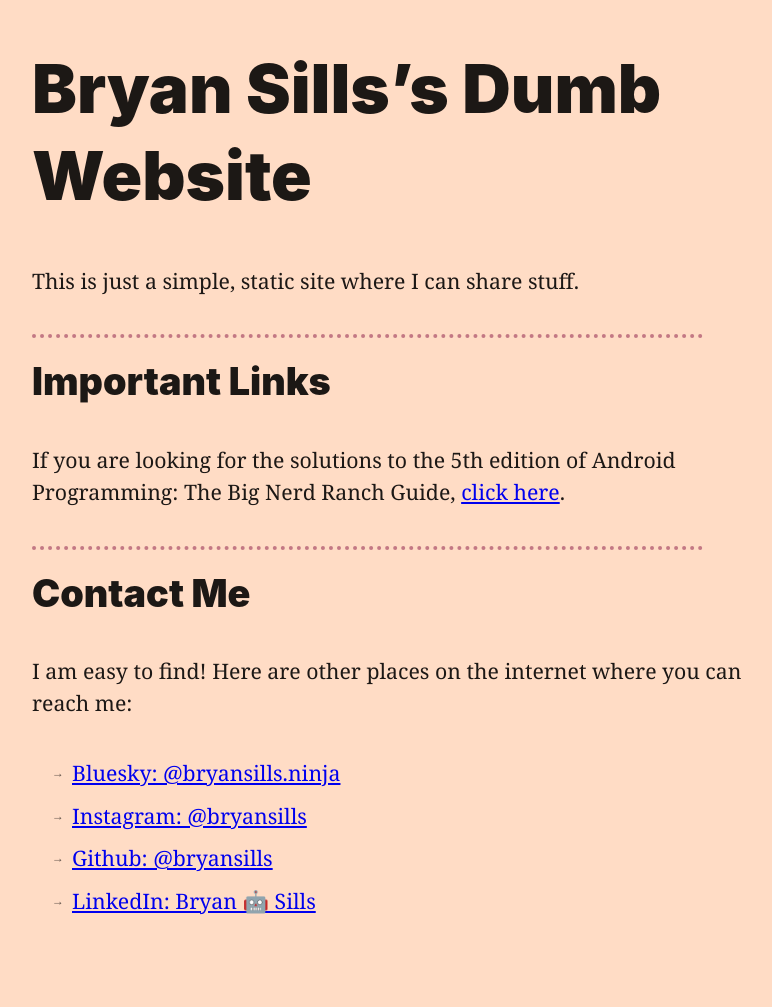
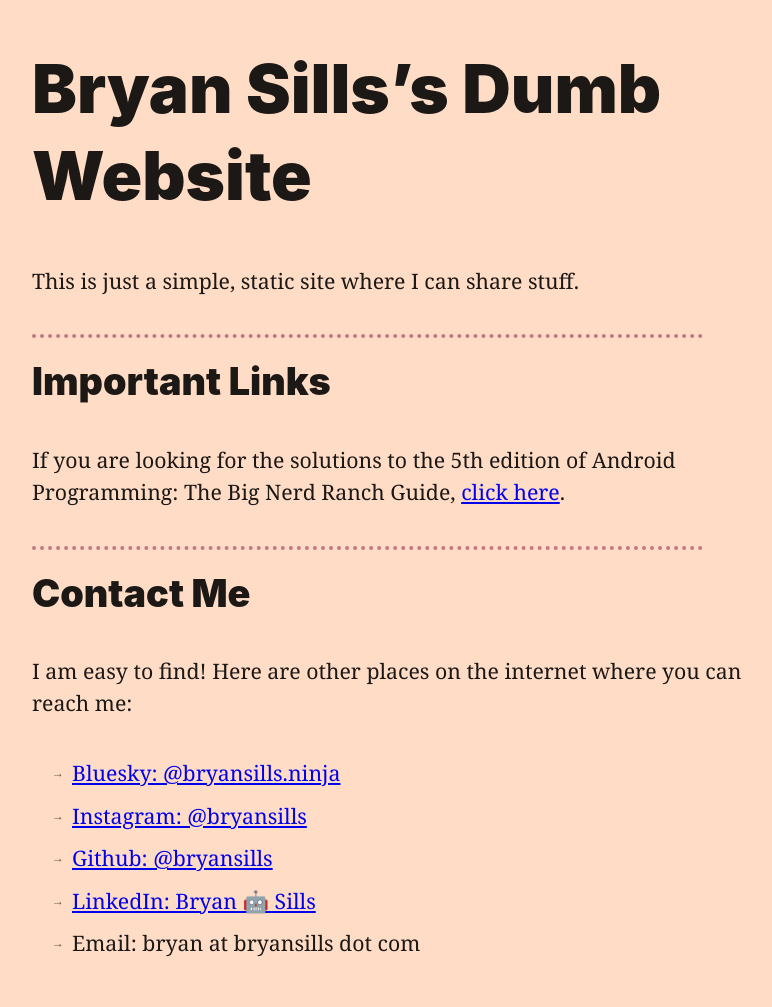
Before and after one commit to bryansills/bryansills.github.io, a Jekyll site: the page built from index.md, in a window 1280 px wide. Shown: the whole page, without its empty margins (96-868 px from the left). Built offline with Jekyll 4.4.1, drawn with Linux system fonts in a browser that asks for light colours; before the commit the page ends 965 px from its top, so only the background shows below that.

Commit message:
Add my email

```diff
--- a/index.md
+++ b/index.md
@@ -19,3 +19,4 @@ I am easy to find! Here are other places on the internet where you can reach me:
 - [Instagram: @bryansills](https://www.instagram.com/bryansills/)
 - [Github: @bryansills](https://www.github.com/bryansills)
 - [LinkedIn: Bryan 🤖 Sills](https://www.linkedin.com/in/bryan%F0%9F%A4%96-sills-b6717a82)
+- Email: bryan at bryansills dot com
```
